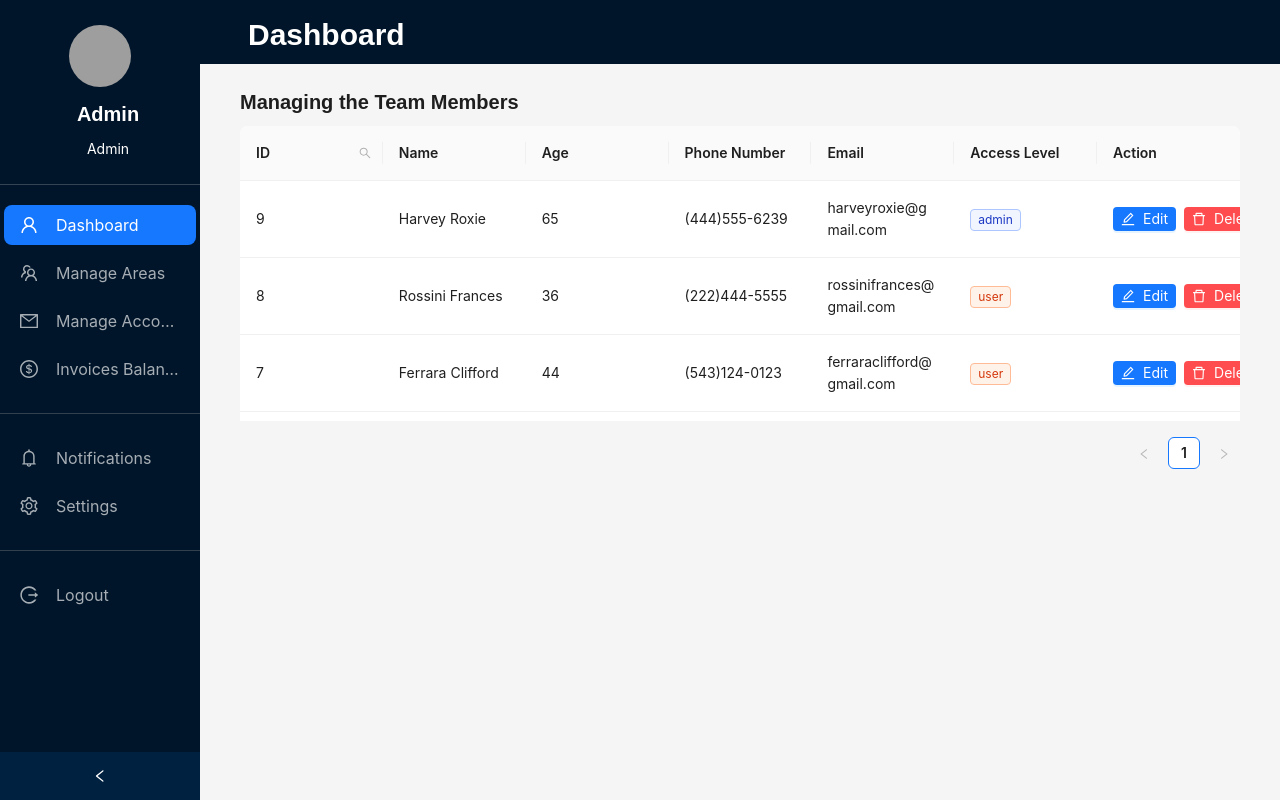
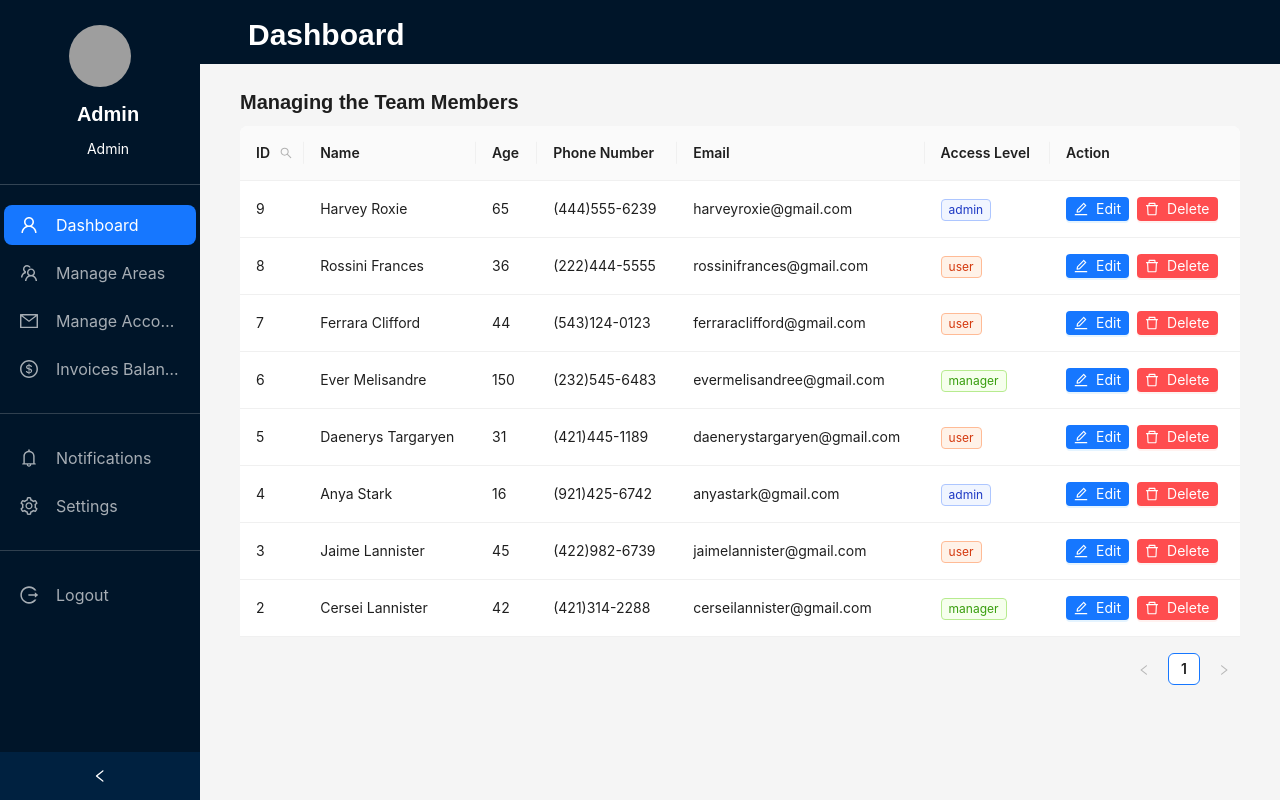
Before and after one commit to DnkK17/MrKool-FE, a React (Vite) app in the folder MrKool/: page /account in a window 1280 px wide. Built offline with nearby package versions, Linux system fonts and the light colour scheme; grey boxes are pictures that could not be loaded; a web font is replaced by a local one.

Commit message:
fix table

```diff
--- a/MrKool/src/pages/Manager/Service.jsx
+++ b/MrKool/src/pages/Manager/Service.jsx
@@ -179,10 +179,10 @@ const ManageTeam = () => {
   ];
 
   return (
-    <div>
+    <div className='account-container'>
       <div className="site-layout-background" style={{ padding: 24, minHeight: 360 }}>
         <Title level={4}>Managing the Team Members</Title>
-        <Table columns={columns} dataSource={data} pagination={{ pageSize: 100 }} scroll={{ y: 240 }} />
+        <Table columns={columns} dataSource={data} pagination={{ pageSize: 100 }} />
       </div>
 
       <Modal
--- a/MrKool/src/styles/dashboard.css
+++ b/MrKool/src/styles/dashboard.css
@@ -36,10 +36,13 @@
   background-color: #f0f0f0;
   border: 1px dashed #d9d9d9;
 }
-.color{
-  background-color: #1677FF;
+.color {
+  background-color: #1677ff;
   border-radius: 2rem;
   padding: 2px;
   font-weight: 400;
   color: #f0f0f0;
 }
+.account-container {
+  margin: 0;
+}
```
